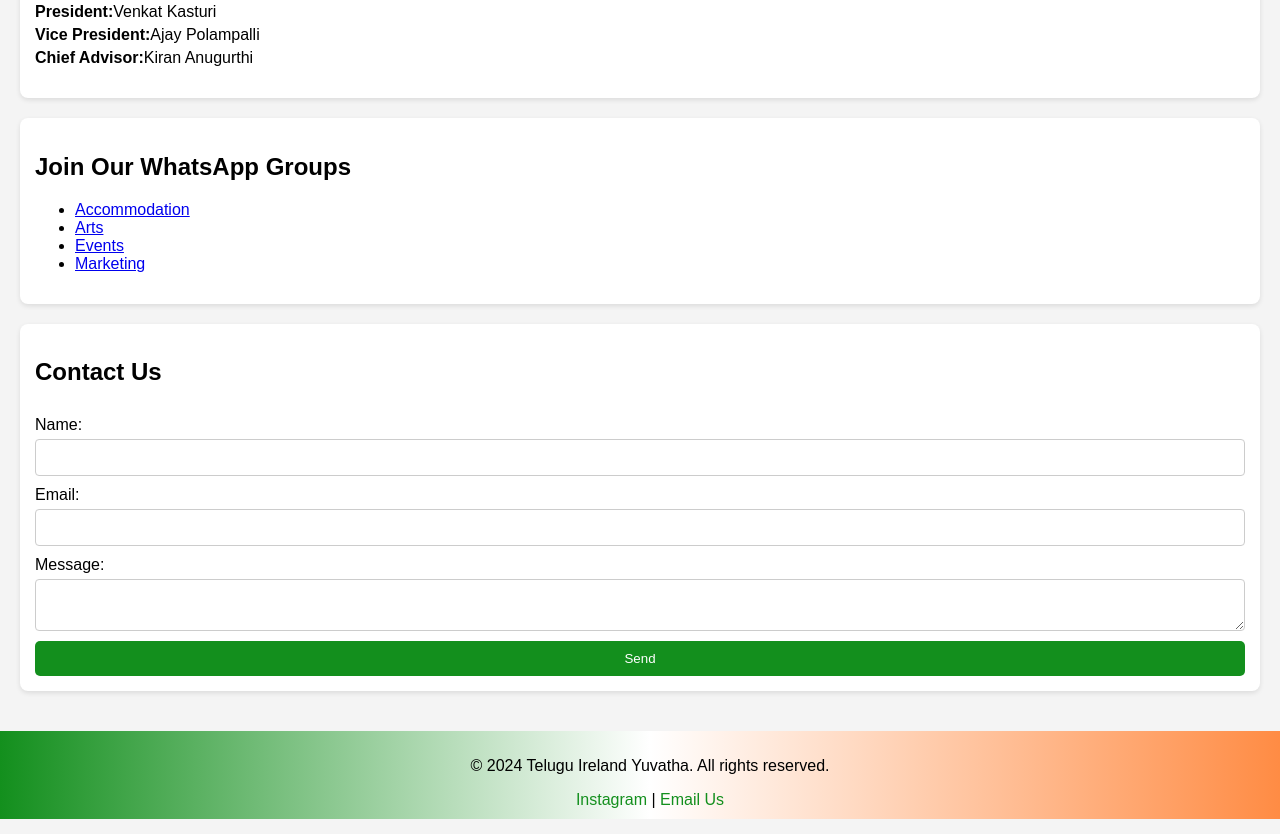
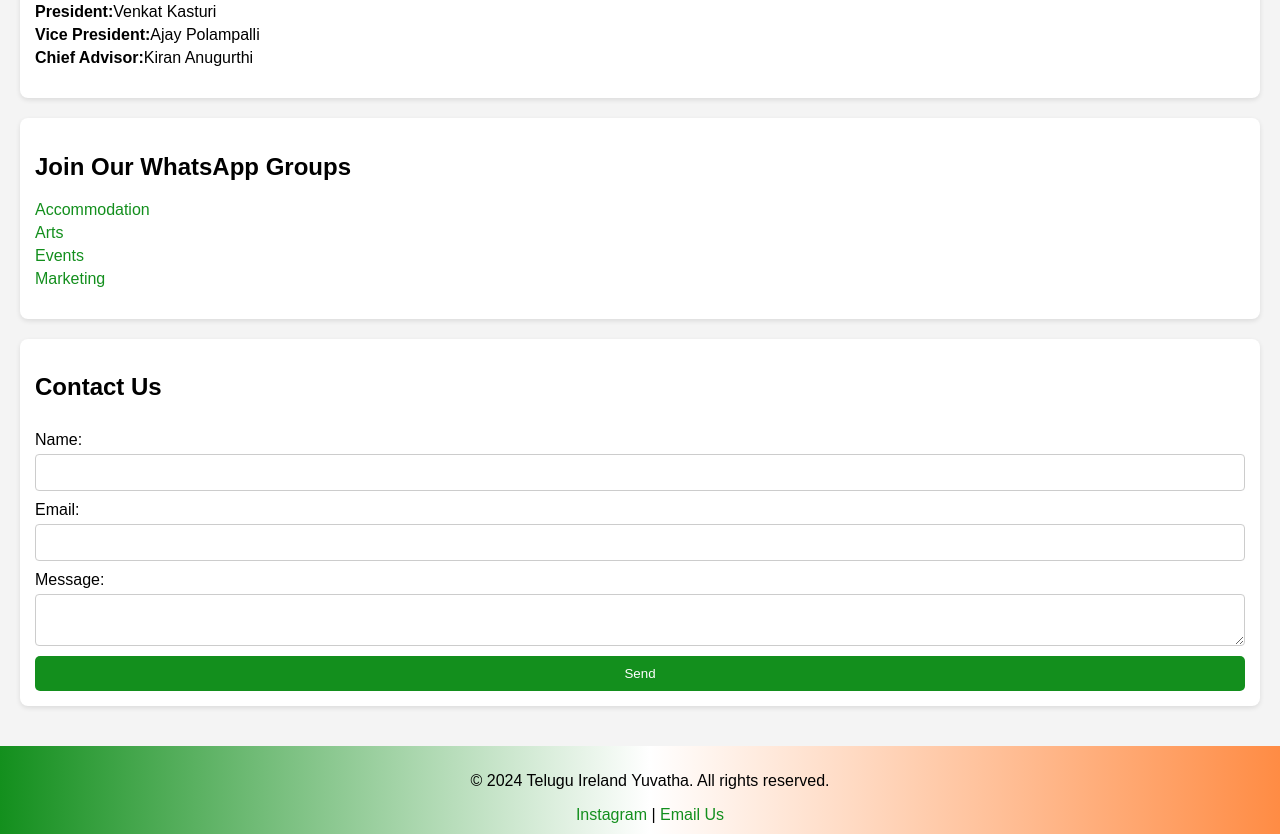
Before and after one commit to tiy-team/tiywebsite, a plain HTML site: page index.html in a window 1280 px wide. Shown: the part 1208-2042 px from the top of the page. Drawn offline with Linux system fonts and the light colour scheme.

Commit message:
Update styles.css

```diff
--- a/styles.css
+++ b/styles.css
@@ -134,3 +134,20 @@
         margin: 5px 0;
     }
 }
+#whatsapp-groups ul {
+    list-style: none;
+    padding: 0;
+}
+
+#whatsapp-groups ul li {
+    margin: 5px 0;
+}
+
+#whatsapp-groups a {
+    color: #138f1d; /* Same color as theme */
+    text-decoration: none;
+}
+
+#whatsapp-groups a:hover {
+    text-decoration: underline; /* Underline on hover */
+}
```
